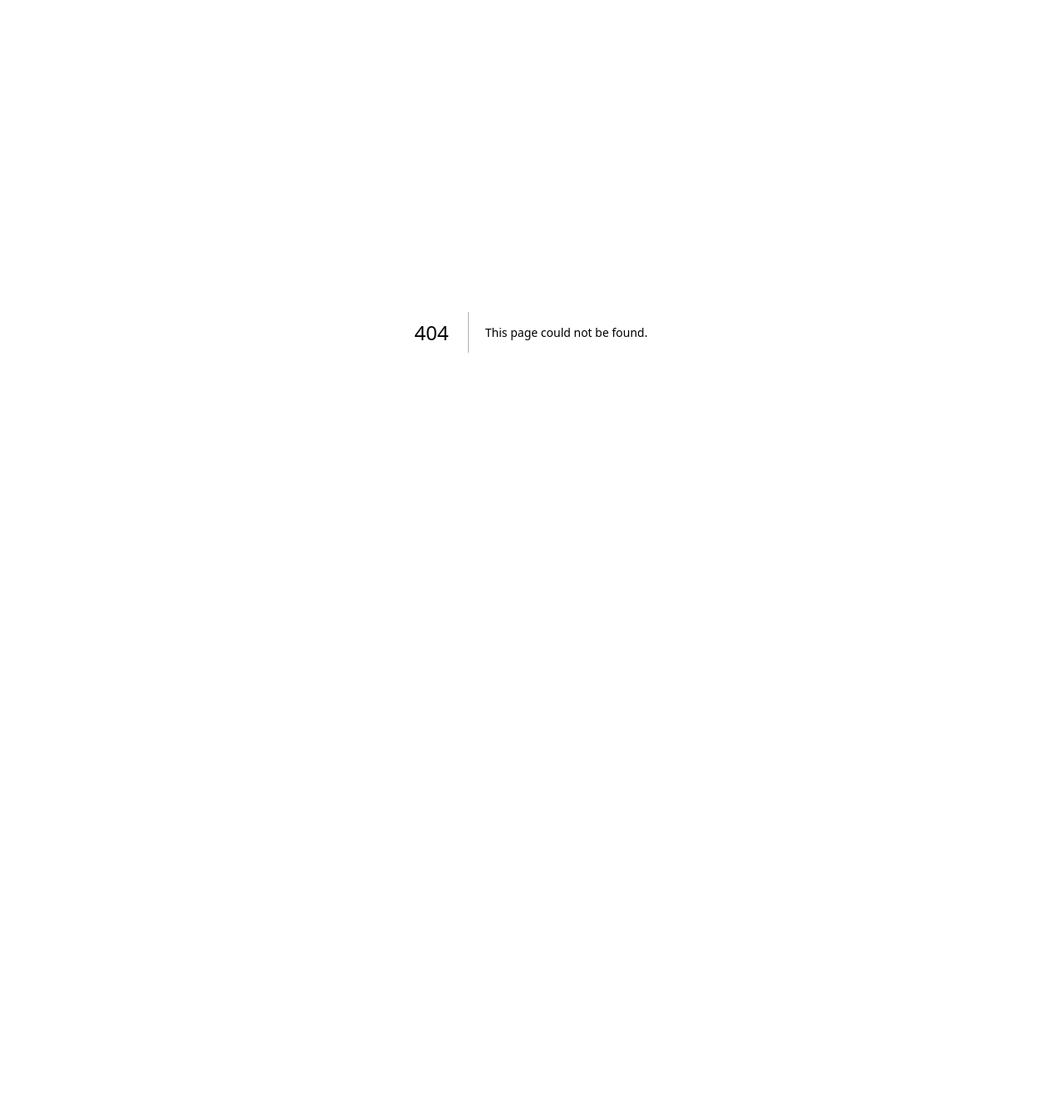
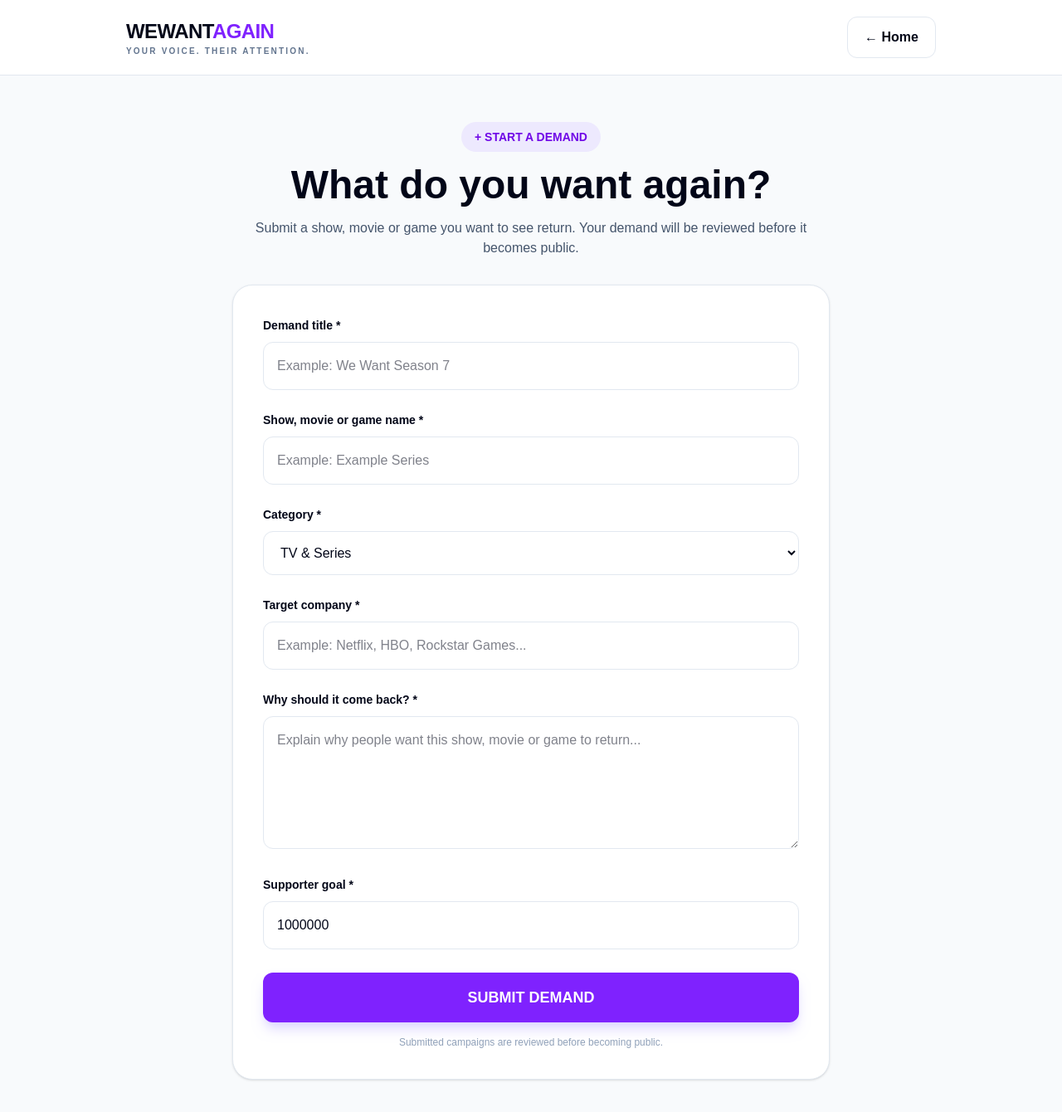
Before and after one commit to muhammedmertt54-ship-it/wewantagain, a Next.js app: page /start-demand in a window 1280 px wide. Before the commit this address had no page. Shown: the top 1340 px of the page at 83% size. Before the commit the page ends 800 px from the top, so only its background shows below. Built offline with nearby package versions, Linux system fonts and the light colour scheme; no server answers.

Commit message:
Add start demand page

```diff
--- /dev/null
+++ b/app/start-demand/page.tsx
@@ -0,0 +1,259 @@
+"use client";
+
+import { FormEvent, useState } from "react";
+import { supabase } from "../../lib/supabase";
+
+export default function StartDemandPage() {
+  const [title, setTitle] = useState("");
+  const [subtitle, setSubtitle] = useState("");
+  const [category, setCategory] = useState("TV & Series");
+  const [target, setTarget] = useState("");
+  const [description, setDescription] = useState("");
+  const [goal, setGoal] = useState("1000000");
+
+  const [loading, setLoading] = useState(false);
+  const [message, setMessage] = useState("");
+  const [success, setSuccess] = useState(false);
+
+  function makeSlug(value: string) {
+    return value
+      .toLowerCase()
+      .trim()
+      .replace(/ğ/g, "g")
+      .replace(/ü/g, "u")
+      .replace(/ş/g, "s")
+      .replace(/ı/g, "i")
+      .replace(/ö/g, "o")
+      .replace(/ç/g, "c")
+      .replace(/[^a-z0-9]+/g, "-")
+      .replace(/^-+|-+$/g, "");
+  }
+
+  async function handleSubmit(e: FormEvent<HTMLFormElement>) {
+    e.preventDefault();
+
+    setMessage("");
+    setSuccess(false);
+
+    if (
+      !title.trim() ||
+      !subtitle.trim() ||
+      !target.trim() ||
+      !description.trim()
+    ) {
+      setMessage("Please fill in all required fields.");
+      return;
+    }
+
+    const numericGoal = Number(goal);
+
+    if (!Number.isFinite(numericGoal) || numericGoal < 1) {
+      setMessage("Please enter a valid supporter goal.");
+      return;
+    }
+
+    const slugBase = makeSlug(`${subtitle}-${title}`);
+
+    if (!slugBase) {
+      setMessage("Could not create a valid campaign URL.");
+      return;
+    }
+
+    setLoading(true);
+
+    try {
+      const slug = `${slugBase}-${Date.now().toString().slice(-6)}`;
+
+      const { error } = await supabase.from("campaigns").insert({
+        slug,
+        title: title.trim(),
+        subtitle: subtitle.trim(),
+        category,
+        target: target.trim(),
+        description: description.trim(),
+        goal: numericGoal,
+        status: "pending",
+      });
+
+      if (error) {
+        console.error(error);
+
+        if (error.code === "23505") {
+          setMessage("A similar campaign already exists.");
+        } else {
+          setMessage("Something went wrong. Please try again.");
+        }
+
+        return;
+      }
+
+      setSuccess(true);
+      setMessage(
+        "Your demand was submitted successfully. It will appear after review."
+      );
+
+      setTitle("");
+      setSubtitle("");
+      setCategory("TV & Series");
+      setTarget("");
+      setDescription("");
+      setGoal("1000000");
+    } catch (error) {
+      console.error(error);
+      setMessage("Something went wrong. Please try again.");
+    } finally {
+      setLoading(false);
+    }
+  }
+
+  return (
+    <main className="min-h-screen bg-slate-50 text-slate-950">
+      <header className="border-b border-slate-200 bg-white">
+        <div className="mx-auto flex max-w-5xl items-center justify-between px-6 py-5">
+          <a href="/">
+            <div className="text-2xl font-black tracking-tight">
+              WEWANT
+              <span className="text-violet-600">AGAIN</span>
+            </div>
+
+            <div className="text-[10px] font-semibold tracking-[0.22em] text-slate-500">
+              YOUR VOICE. THEIR ATTENTION.
+            </div>
+          </a>
+
+          <a
+            href="/"
+            className="rounded-xl border border-slate-200 px-5 py-3 font-bold hover:border-violet-300"
+          >
+            ← Home
+          </a>
+        </div>
+      </header>
+
+      <section className="mx-auto max-w-3xl px-6 py-14">
+        <div className="mb-8 text-center">
+          <div className="mx-auto mb-4 inline-flex rounded-full bg-violet-100 px-4 py-2 text-sm font-bold text-violet-700">
+            + START A DEMAND
+          </div>
+
+          <h1 className="text-4xl font-black sm:text-5xl">
+            What do you want again?
+          </h1>
+
+          <p className="mx-auto mt-4 max-w-2xl text-slate-600">
+            Submit a show, movie or game you want to see return. Your demand
+            will be reviewed before it becomes public.
+          </p>
+        </div>
+
+        <form
+          onSubmit={handleSubmit}
+          className="rounded-3xl border border-slate-200 bg-white p-7 shadow-sm sm:p-9"
+        >
+          <label className="block">
+            <span className="text-sm font-black">Demand title *</span>
+
+            <input
+              value={title}
+              onChange={(e) => setTitle(e.target.value)}
+              placeholder="Example: We Want Season 7"
+              className="mt-2 w-full rounded-xl border border-slate-200 px-4 py-4 outline-none focus:border-violet-500"
+              maxLength={100}
+            />
+          </label>
+
+          <label className="mt-6 block">
+            <span className="text-sm font-black">
+              Show, movie or game name *
+            </span>
+
+            <input
+              value={subtitle}
+              onChange={(e) => setSubtitle(e.target.value)}
+              placeholder="Example: Example Series"
+              className="mt-2 w-full rounded-xl border border-slate-200 px-4 py-4 outline-none focus:border-violet-500"
+              maxLength={100}
+            />
+          </label>
+
+          <label className="mt-6 block">
+            <span className="text-sm font-black">Category *</span>
+
+            <select
+              value={category}
+              onChange={(e) => setCategory(e.target.value)}
+              className="mt-2 w-full rounded-xl border border-slate-200 bg-white px-4 py-4 outline-none focus:border-violet-500"
+            >
+              <option value="TV & Series">TV & Series</option>
+              <option value="Movies">Movies</option>
+              <option value="Games">Games</option>
+            </select>
+          </label>
+
+          <label className="mt-6 block">
+            <span className="text-sm font-black">Target company *</span>
+
+            <input
+              value={target}
+              onChange={(e) => setTarget(e.target.value)}
+              placeholder="Example: Netflix, HBO, Rockstar Games..."
+              className="mt-2 w-full rounded-xl border border-slate-200 px-4 py-4 outline-none focus:border-violet-500"
+              maxLength={100}
+            />
+          </label>
+
+          <label className="mt-6 block">
+            <span className="text-sm font-black">
+              Why should it come back? *
+            </span>
+
+            <textarea
+              value={description}
+              onChange={(e) => setDescription(e.target.value)}
+              placeholder="Explain why people want this show, movie or game to return..."
+              className="mt-2 min-h-40 w-full resize-y rounded-xl border border-slate-200 px-4 py-4 outline-none focus:border-violet-500"
+              maxLength={1000}
+            />
+          </label>
+
+          <label className="mt-6 block">
+            <span className="text-sm font-black">Supporter goal *</span>
+
+            <input
+              type="number"
+              value={goal}
+              onChange={(e) => setGoal(e.target.value)}
+              min="1"
+              max="100000000"
+              className="mt-2 w-full rounded-xl border border-slate-200 px-4 py-4 outline-none focus:border-violet-500"
+            />
+          </label>
+
+          {message && (
+            <div
+              className={`mt-6 rounded-xl p-4 text-center text-sm font-bold ${
+                success
+                  ? "bg-green-50 text-green-700"
+                  : "bg-red-50 text-red-700"
+              }`}
+            >
+              {message}
+            </div>
+          )}
+
+          <button
+            type="submit"
+            disabled={loading}
+            className="mt-7 w-full rounded-xl bg-violet-600 py-4 text-lg font-black text-white shadow-lg shadow-violet-200 transition hover:bg-violet-700 disabled:cursor-not-allowed disabled:opacity-60"
+          >
+            {loading ? "SUBMITTING..." : "SUBMIT DEMAND"}
+          </button>
+
+          <p className="mt-4 text-center text-xs text-slate-400">
+            Submitted campaigns are reviewed before becoming public.
+          </p>
+        </form>
+      </section>
+    </main>
+  );
+}
```
